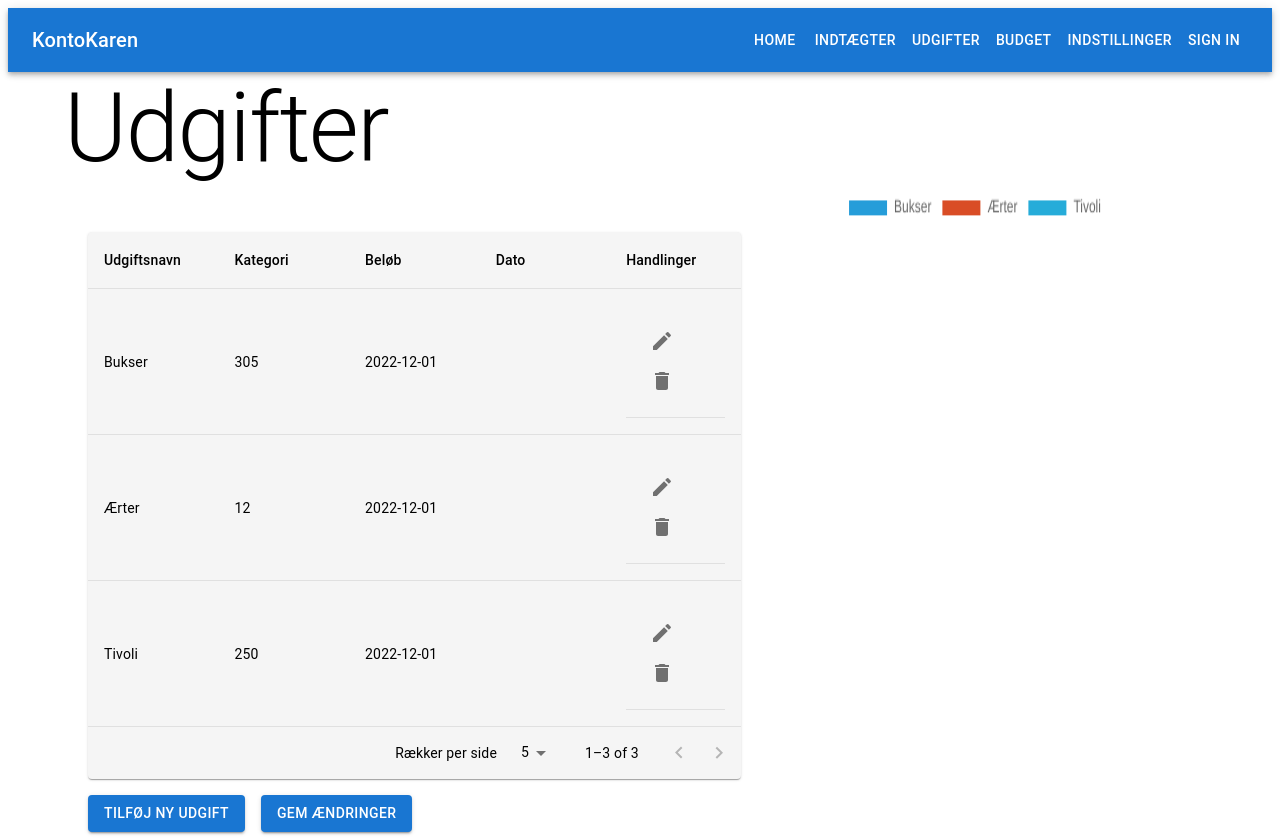
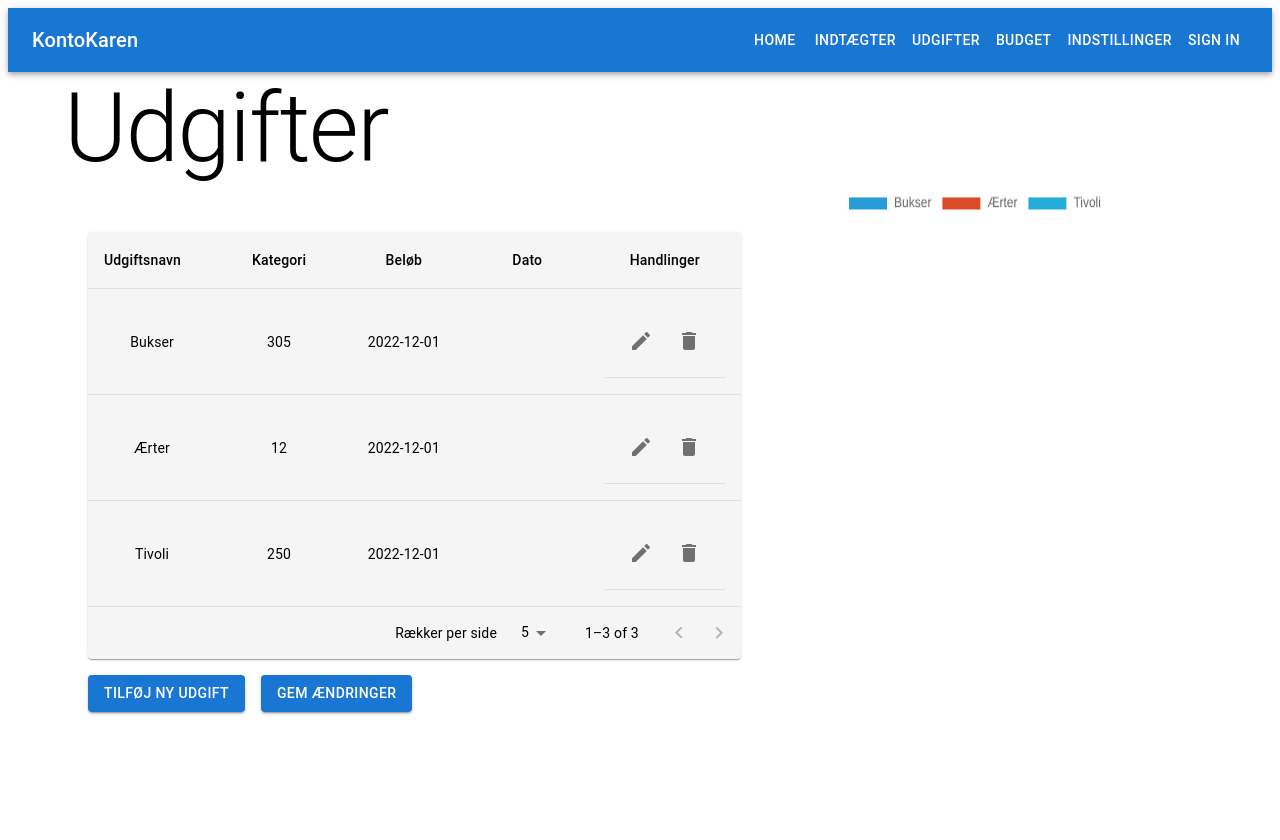
Before and after one commit to SenpaiTP/SW4_PRJ_V2, a React (Create React App) app in the folder Frontend/KontoKaren/: page /Udgifter in a window 1280 px wide. After the commit the page ends 800 px from the top, so only its background shows below. Built offline with nearby package versions, Linux system fonts and the light colour scheme; the HTML template or start-up script is replaced by a standard one.

Commit message:
kategori bliver gemt i local storgae

```diff
--- a/Frontend/KontoKaren/src/Components/IndtægterComponents/Dialog/AddIndtægterDialog.js
+++ b/Frontend/KontoKaren/src/Components/IndtægterComponents/Dialog/AddIndtægterDialog.js
@@ -13,8 +13,8 @@ export default function AddIncomeDialog({ open, handleClose, handleSave }) {
       setPrice('');
       setDate('');
       handleClose();
-    // } else {
-    //   alert('Alle felter skal udfyldes!');
+    } else {
+      alert('Alle felter skal udfyldes!');
     }
   };
 
--- a/Frontend/KontoKaren/src/Components/IndtægterComponents/IndtægterComponents.js
+++ b/Frontend/KontoKaren/src/Components/IndtægterComponents/IndtægterComponents.js
@@ -8,7 +8,7 @@ import './Table/IndtægterTable.css'
 import { initialRows } from "./Table/IndtægterTableData";
 import AddIncomeDialog from "./Dialog/AddIndtægterDialog";
 import EditIncomeDialog from "./Dialog/EditIndtægterDialog";
-import useIndtægterHooks from "../../Hooks/IndtægterHooks";
+import useIndtægterHooks from "../../Hooks/UseIndtægterHooks";
 
 export default function IndtægterTable() {
   // bruger hooks til at håndtere logikken i tabellen
--- a/Frontend/KontoKaren/src/Components/IndtægterComponents/Table/IndtægterTableBody.js
+++ b/Frontend/KontoKaren/src/Components/IndtægterComponents/Table/IndtægterTableBody.js
@@ -18,16 +18,18 @@ const TableBody = ({
   return (
     <>
       {rowsToDisplay.map((row) => (
+
         <TableRow
           key={row.id}
           selected={selected.indexOf(row.id) !== -1}
           onClick={(e) => onRowClick(e, row.id)}
         >
-          <TableCell>{}</TableCell>
           <TableCell>{row.name}</TableCell>
           <TableCell>{row.price}</TableCell>
           <TableCell>{row.date}</TableCell>
-          {renderActions(row)} {/* Render the action buttons */}
+          <TableCell>         {renderActions(row)}
+        </TableCell>
+
         </TableRow>
       ))}
     </>
--- a/Frontend/KontoKaren/src/Components/IndtægterComponents/Table/IndtægterTableHeader.js
+++ b/Frontend/KontoKaren/src/Components/IndtægterComponents/Table/IndtægterTableHeader.js
@@ -11,16 +11,11 @@ export default function TableHeader({
   return (
     <TableHead>
       <TableRow>
-        {/* Checkbox for at vælge alle */}
-        <TableCell padding="checkbox">
-
-        </TableCell>
-
         {/* Kolonnehoveder */}
-        <TableCell>Indtægtsnavn</TableCell>
-        <TableCell align="left">Beløb</TableCell>
-        <TableCell align="left">Dato</TableCell>
-        <TableCell align="left">Handlinger</TableCell>
+        <TableCell style={{ width: '20%' }}>Indtægtsnavn</TableCell>
+        <TableCell style={{ width: '20%' }}>Beløb</TableCell>
+        <TableCell style={{ width: '20%' }}>Dato</TableCell>
+        <TableCell style={{ width: '20%' }}>Handlinger</TableCell>
       </TableRow>
     </TableHead>
   );
--- a/Frontend/KontoKaren/src/Components/UdgifterComponents/Category/CategoryOption.js
+++ b/Frontend/KontoKaren/src/Components/UdgifterComponents/Category/CategoryOption.js
@@ -1,4 +1,4 @@
-import React, { useState } from 'react';
+import React, { useState, useEffect } from 'react';
 import TextField from '@mui/material/TextField';
 import Dialog from '@mui/material/Dialog';
 import DialogTitle from '@mui/material/DialogTitle';
@@ -10,32 +10,37 @@ import Autocomplete, { createFilterOptions } from '@mui/material/Autocomplete';
 const filter = createFilterOptions();
 
 export default function CategoryOption({ onCategorySelect }) {
-  const [categoryOptions, setCategoryOptions] = useState([
-    { categoryName: 'Tøj' },
-    { categoryName: 'Mad' },
-    { categoryName: 'Underholdning' },
-  ]); // Initial categories in state
+  // Load categories from localStorage on component mount
+  const loadCategoriesFromStorage = () => {
+    const savedCategories = localStorage.getItem('categories');
+    return savedCategories ? JSON.parse(savedCategories) : [
+      { categoryName: 'Tøj' },
+      { categoryName: 'Mad' },
+      { categoryName: 'Underholdning' },
+    ];
+  };
 
-  const [value, setValue] = useState(null); // Track the selected value
-  const [open, toggleOpen] = useState(false); // Manage the dialog open state
-  const [dialogValue, setDialogValue] = useState({
-    categoryName: '',
-  });
+  const [categoryOptions, setCategoryOptions] = useState(loadCategoriesFromStorage()); // Initial categories from localStorage or default
+  const [value, setValue] = useState(null);
+  const [open, toggleOpen] = useState(false);
+  const [dialogValue, setDialogValue] = useState({ categoryName: '' });
+
+  useEffect(() => {
+    // Persist categories in localStorage whenever categoryOptions changes
+    localStorage.setItem('categories', JSON.stringify(categoryOptions));
+  }, [categoryOptions]);
 
   const handleClose = () => {
     setDialogValue({ categoryName: '' });
     toggleOpen(false);
   };
 
-  // Handle adding a new category
   const handleSubmit = (event) => {
     event.preventDefault();
     if (dialogValue.categoryName.trim()) {
       const newCategory = { categoryName: dialogValue.categoryName };
-      // Add the new category to the options list
       setCategoryOptions((prevOptions) => [...prevOptions, newCategory]);
 
-      // Pass the new category to the parent
       if (onCategorySelect) {
         onCategorySelect(newCategory.categoryName);
       }
@@ -60,23 +65,21 @@ export default function CategoryOption({ onCategorySelect }) {
           } else {
             setValue(newValue);
             if (onCategorySelect && newValue?.categoryName) {
-              onCategorySelect(newValue.categoryName); // Select a category
+              onCategorySelect(newValue.categoryName);
             }
           }
         }}
         filterOptions={(options, params) => {
           const filtered = filter(options, params);
-
           if (params.inputValue !== '') {
             filtered.push({
               inputValue: params.inputValue,
-              categoryName: `Tilføj "${params.inputValue}"`, // Suggest adding new category
+              categoryName: `Tilføj "${params.inputValue}"`,
             });
           }
-
           return filtered;
         }}
-        options={categoryOptions} // Dynamically update the list of categories
+        options={categoryOptions}
         getOptionLabel={(option) => {
           if (typeof option === 'string') {
             return option;
--- a/Frontend/KontoKaren/src/Components/UdgifterComponents/Table/UdgifterTable.css
+++ b/Frontend/KontoKaren/src/Components/UdgifterComponents/Table/UdgifterTable.css
@@ -2,7 +2,7 @@
 .table-container {
     width: 100%;
     margin-left: 0;
-    margin-right: auto;
+    margin-right: 0;
     padding: 20px;
     display: flex;
     justify-content: flex-start;
@@ -12,3 +12,10 @@
     width: 100%;
     border-collapse: collapse;
   }
+
+  .tableCell {
+    padding: 1px; /* Reducer padding */
+    width: 100%;
+    height: 50%;
+    text-align: left;
+  }
--- a/Frontend/KontoKaren/src/Components/UdgifterComponents/Table/UdgifterTableBody.js
+++ b/Frontend/KontoKaren/src/Components/UdgifterComponents/Table/UdgifterTableBody.js
@@ -22,10 +22,11 @@ const UdgifterTableBody = ({
           selected={selected.indexOf(row.id) !== -1}
           onClick={(e) => onRowClick(e, row.id)}
         >
-          <TableCell>{row.name}</TableCell>
-          <TableCell>{row.category}</TableCell>
-          <TableCell>{row.price}</TableCell>
-          <TableCell>{row.date}</TableCell>
+
+          <TableCell align="center">{row.name}</TableCell>
+          <TableCell align="center">{row.category}</TableCell>
+          <TableCell align="center">{row.price}</TableCell>
+          <TableCell align="center">{row.date}</TableCell>
           <TableCell>{renderActions(row)}</TableCell>
         </TableRow>
       ))}
--- a/Frontend/KontoKaren/src/Components/UdgifterComponents/Table/UdgifterTableHeader.js
+++ b/Frontend/KontoKaren/src/Components/UdgifterComponents/Table/UdgifterTableHeader.js
@@ -6,10 +6,10 @@ export default function TableHeader({ numSelected }) {
     <TableHead>
       <TableRow>
         <TableCell style={{ width: '20%' }}>Udgiftsnavn</TableCell>
-        <TableCell style={{ width: '20%' }} align="left">Kategori</TableCell>
-        <TableCell style={{ width: '20%' }} align="left">Beløb</TableCell>
-        <TableCell style={{ width: '20%' }} align="left">Dato</TableCell>
-        <TableCell style={{ width: '20%' }} align="left">Handlinger</TableCell>
+        <TableCell style={{ width: '20%' }} align="center">Kategori</TableCell>
+        <TableCell style={{ width: '20%' }} align="center">Beløb</TableCell>
+        <TableCell style={{ width: '20%' }} align="center">Dato</TableCell>
+        <TableCell style={{ width: '20%' }} align="center">Handlinger</TableCell>
       </TableRow>
     </TableHead>
   );
--- a/Frontend/KontoKaren/src/Components/UdgifterComponents/UdgifterComponents.js
+++ b/Frontend/KontoKaren/src/Components/UdgifterComponents/UdgifterComponents.js
@@ -6,7 +6,7 @@ import TableHeader from "./Table/UdgifterTableHeader";
 import PieChart from "./PieChart/PieChart";
 import './Table/UdgifterTable.css';
 import { initialExpenseRows } from "./Table/UdgifterTableData";
-import useUdgifterHooks from "../../Hooks/UdgifterHooks";
+import useUdgifterHooks from "../../Hooks/UseUdgifterHooks";
 import AddExpenseDialog from "./Dialog/AddUdgifterDialog";
 import EditExpenseDialog from "./Dialog/EditUdgifterDialog";
 
@@ -67,12 +67,15 @@ export default function UdgifterTable() {
                 onRowClick={handleClick}
                 renderActions={(row) => (
                   <TableCell>
+                      <Box sx={{ display: "flex", gap: 1 }}>
                     <IconButton onClick={() => handleClickOpenEdit(row)}>
                       <Edit />
                     </IconButton>
                     <IconButton onClick={() => handleDeleteRow(row.id)}>
                       <Delete />
                     </IconButton>
+                    </Box>
+
                   </TableCell>
                 )}
               />
```
Also changed, not shown: Frontend/KontoKaren/src/Hooks/UseIndtægterHooks.js (renamed from Frontend/KontoKaren/src/Hooks/IndtægterHooks.js), Frontend/KontoKaren/src/Hooks/UseUdgifterHooks.js (renamed from Frontend/KontoKaren/src/Hooks/UdgifterHooks.js).
